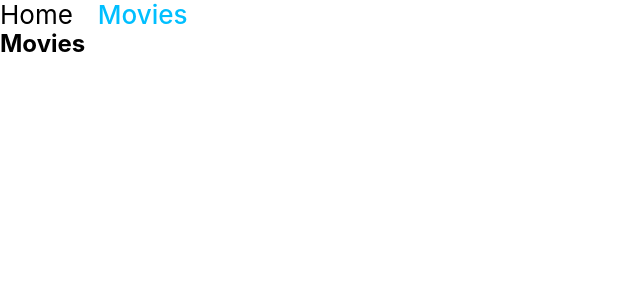
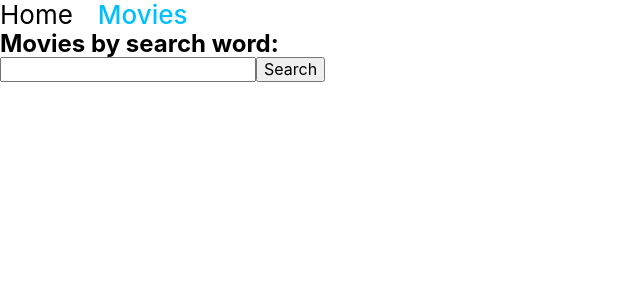
Before and after one commit to frandrew90/goit-react-hw-05-movies, a React (Create React App) app: page /movies in a window 1280 px wide. Shown: the top 300 px of the page, without its empty margins (0-640 px from the left). Built offline with nearby package versions, Linux system fonts and the light colour scheme.

Commit message:
made searchInput

```diff
--- a/src/App/App.js
+++ b/src/App/App.js
@@ -4,7 +4,6 @@ import HomeView from "../views/homeView/HomeView";
 import Header from "../Components/header/Header";
 import Loader from "../Components/loader/Loader";
 import s from "./App.module.css";
-
 const MoviesView = lazy(() =>
   import("../views/moviesView/MoviesView")
 ); /* webpackChunkName: "MoviesView"  */
--- a/src/views/homeView/HomeView.js
+++ b/src/views/homeView/HomeView.js
@@ -10,7 +10,7 @@ const HomeView = () => {
     getTrendingMovies().then((movies) => setTrendingMovies(movies));
   }, []);
 
-  console.log(trendingMovies);
+  //   console.log(trendingMovies);
 
   return (
     <section>
--- a/src/views/moviesView/MoviesView.js
+++ b/src/views/moviesView/MoviesView.js
@@ -1,9 +1,43 @@
-import React from "react";
+import React, { useState, useEffect } from "react";
+import { getMovieBySearch } from "../../services/ApiService";
 
 const MoviesView = () => {
+  const [searchQuery, setSearchQuery] = useState("");
+  const [movies, setMovies] = useState(null);
+
+  //   console.log(movies);
+
+  //   useEffect(() => {
+  //     searchQuery && getMovieBySearch(searchQuery).then(setMovies);
+  //   }, [searchQuery]);
+
+  //   setSearchQuery("batman");
+
+  const handleChange = (e) => {
+    const { value } = e.target;
+    setSearchQuery(value);
+  };
+
+  const onSubmit = (e) => {
+    e.preventDefault();
+    searchQuery && getMovieBySearch(searchQuery).then(setMovies);
+  };
+
+  console.log(searchQuery);
+  console.log(movies);
+
   return (
     <section>
-      <h1>Movies</h1>
+      <h1>Movies by search word: {searchQuery}</h1>
+      <form onSubmit={onSubmit}>
+        <input
+          type="text"
+          onChange={handleChange}
+          name="searchQuery"
+          value={searchQuery}
+        />
+        <button type="submit">Search</button>
+      </form>
     </section>
   );
 };
```
